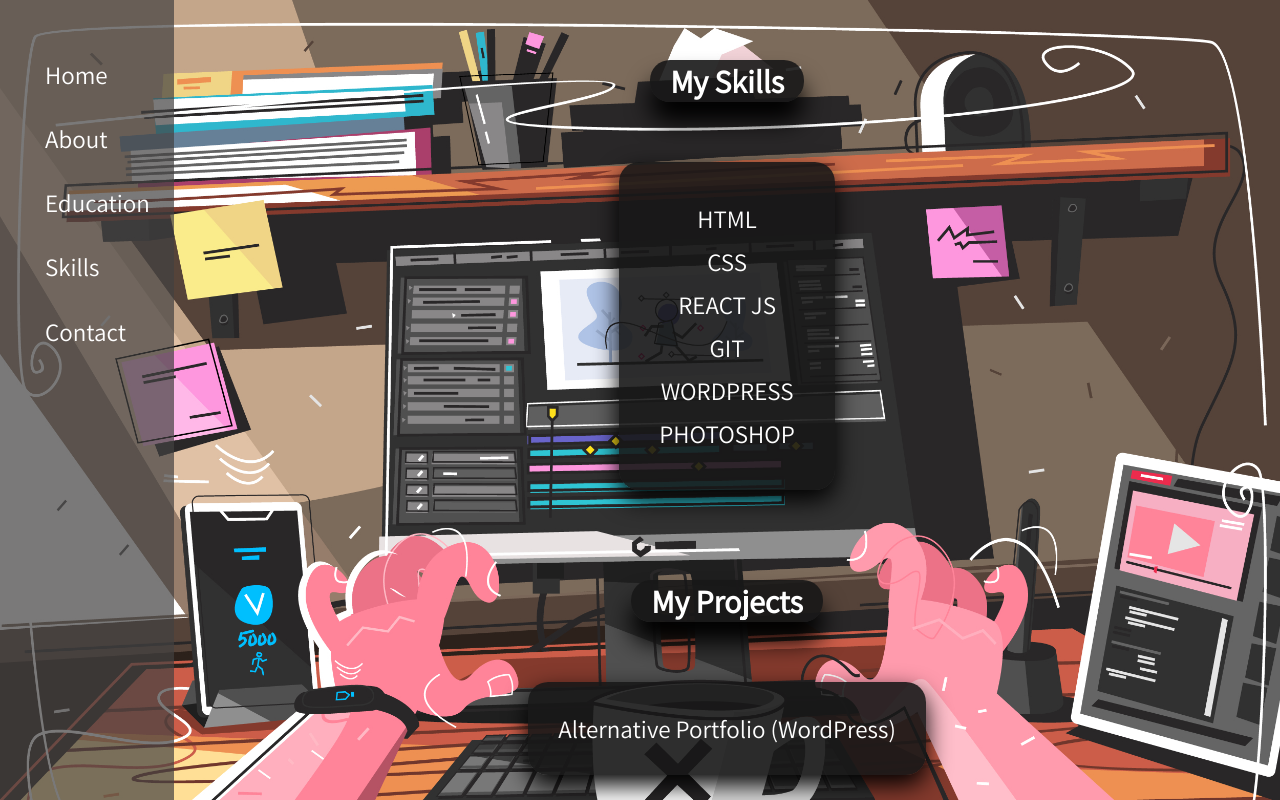
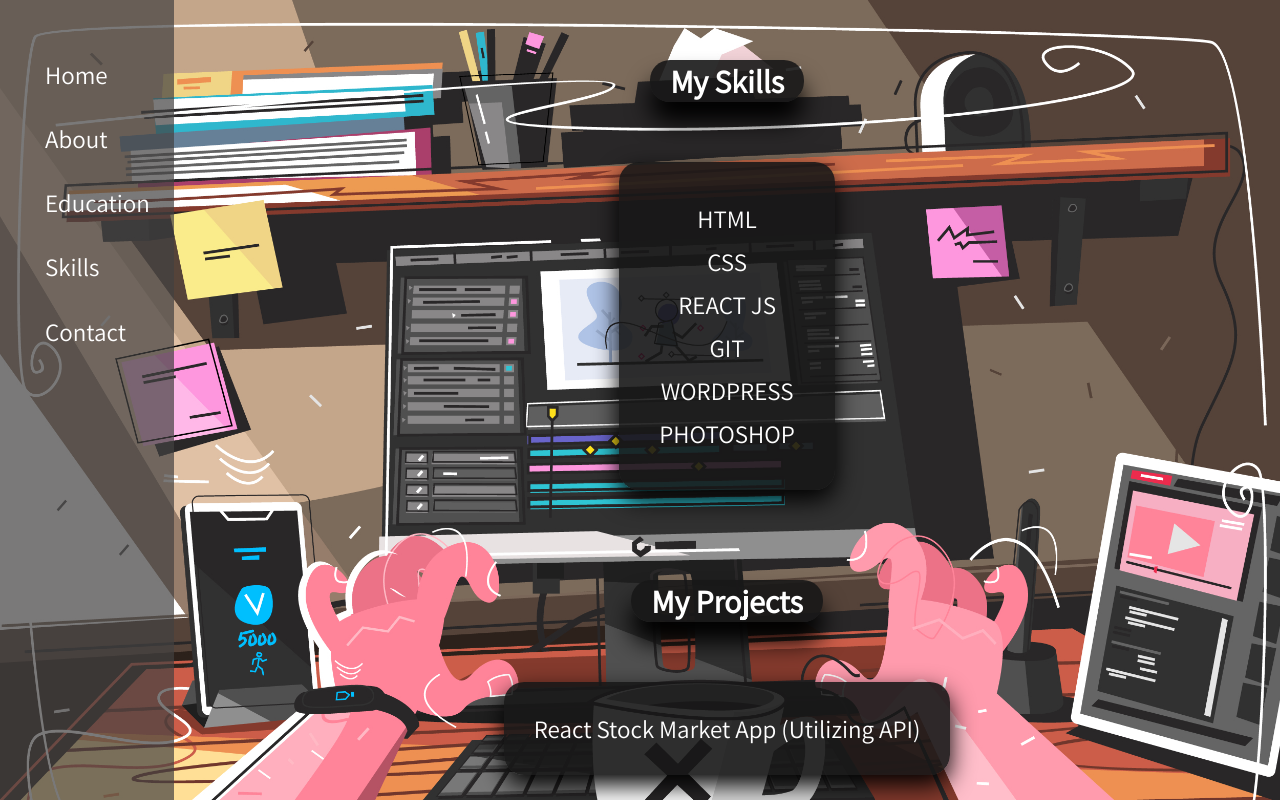
Before and after one commit to zm00622/cartoon-theme, a React (Create React App) app: page /skills in a window 1280 px wide. Built offline with nearby package versions, Linux system fonts and the light colour scheme.

Commit message:
This commit updates the Skills page.

```diff
--- a/src/contents/Skills.js
+++ b/src/contents/Skills.js
@@ -19,10 +19,10 @@
             })}
             </p>
             <h1 className="subtopic">My Projects</h1>
-            <p className="projects"><a href="https://zarymanning.com/" target="_blank">Alternative Portfolio (WordPress)</a></p>
+            {/*<p className="projects"><a href="https://zarymanning.com/" target="_blank">Alternative Portfolio (WordPress)</a></p>*/}
             <p className="projects"><a href="https://zm00622.github.io/stock-tracker/" target="_blank">React Stock Market App (Utilizing API)</a></p>
-            <p className="projects"><a href="https://www.riseoverlimits.com/" target="_blank">React Book Recommendation App</a></p>
-            <p className="projects"><a href="https://funhoot.com/" target="_blank">Things to Do Website (WordPress)</a></p>
+            <p className="projects"><a href="https://zm00622.github.io/bookapp/" target="_blank">React Book Recommendation App</a></p>
+            {/*<p className="projects"><a href="https://funhoot.com/" target="_blank">Things to Do Website (WordPress)</a></p> */}
             <p className="projects"><a href="https://zm00622.github.io/react-challenges/" target="_blank">React Coding Challenges</a></p>
             </div>
             )
```
Also changed, not shown: 12 other files (tests, documents, lock files or other folders).
